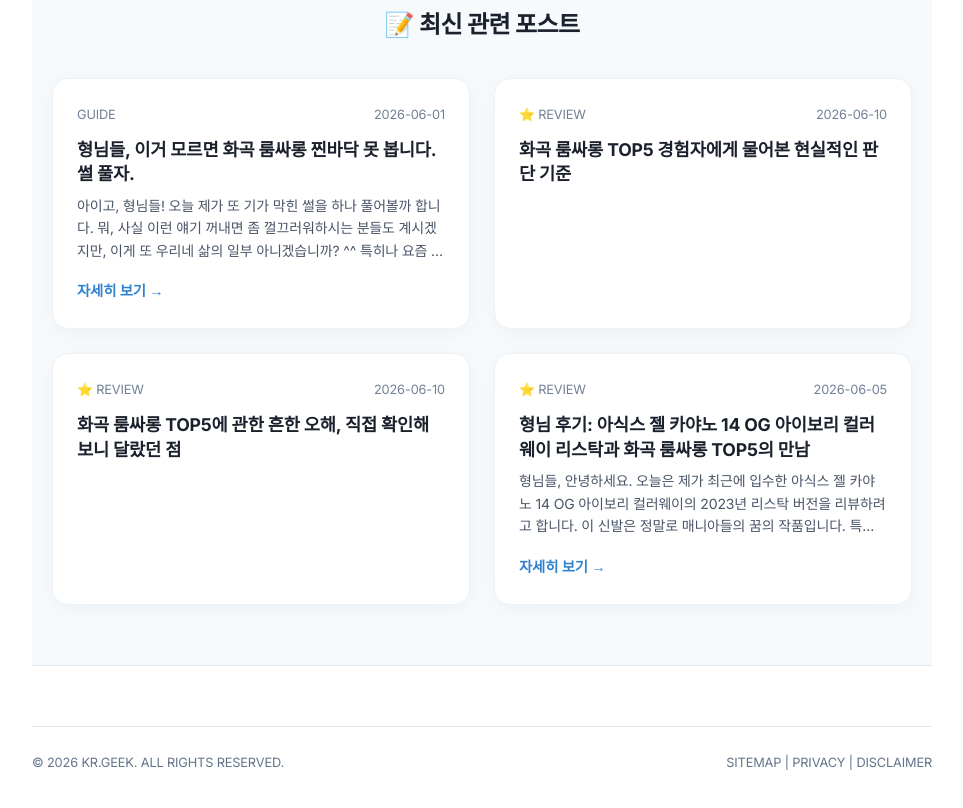
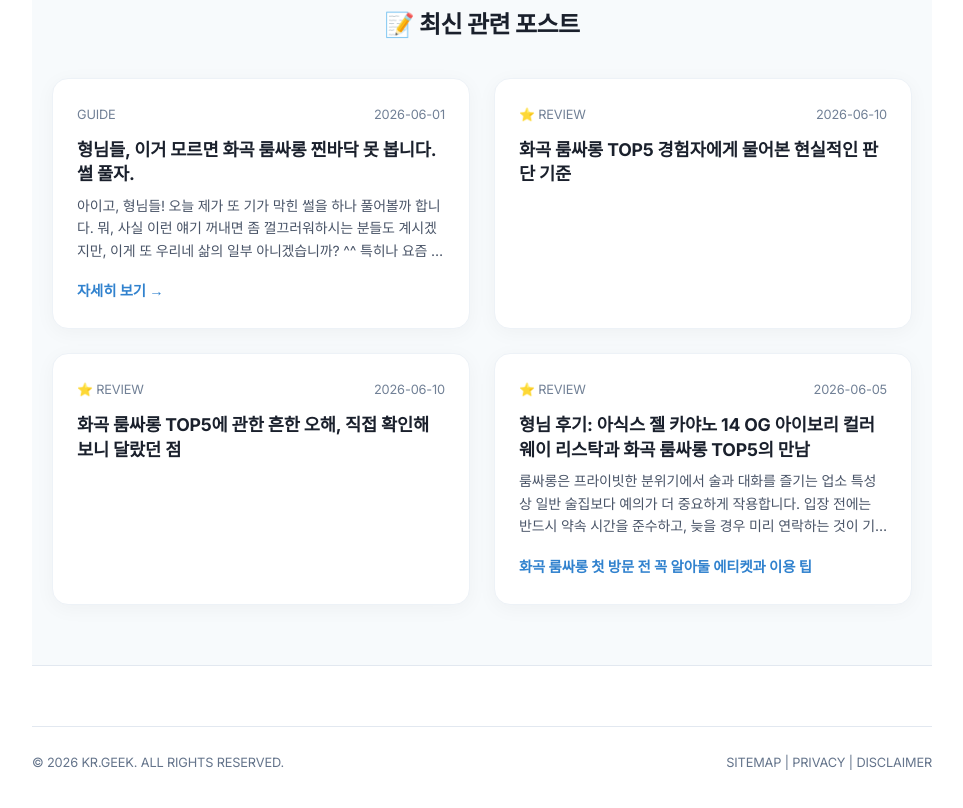
Before and after one commit to cosmos0111-cmyk/bp-t3b04-hg-room-top5-1, a plain HTML site: page index.html in a window 1280 px wide. Shown: the part 951-1759 px from the top of the page, without its empty margins (158-1121 px from the left). Drawn offline with Linux system fonts and the light colour scheme.

Commit message:
deploy: garbage-free snapshot 2026-09-02T14:55:10.451Z

```diff
--- a/index.html
+++ b/index.html
@@ -233,9 +233,9 @@
           <time datetime="2026-06-05">2026-06-05</time>
         </div>
         <h4 style="font-size:1.1rem;font-weight:700;color:#1a202c;margin-bottom:8px;line-height:1.4">형님 후기: 아식스 젤 카야노 14 OG 아이보리 컬러웨이 리스탁과 화곡 룸싸롱 TOP5의 만남</h4>
-        <p style="font-size:0.875rem;color:#4a5568;line-height:1.6;margin-bottom:16px;display:-webkit-box;-webkit-line-clamp:3;-webkit-box-orient:vertical;overflow:hidden;text-overflow:ellipsis">형님들, 안녕하세요. 오늘은 제가 최근에 입수한 아식스 젤 카야노 14 OG 아이보리 컬러웨이의 2023년 리스탁 버전을 리뷰하려고 합니다. 이 신발은 정말로 매니아들의 꿈의 작품입니다. 특히, 달라진 인솔 로고 프...</p>
+        <p style="font-size:0.875rem;color:#4a5568;line-height:1.6;margin-bottom:16px;display:-webkit-box;-webkit-line-clamp:3;-webkit-box-orient:vertical;overflow:hidden;text-overflow:ellipsis">룸싸롱은 프라이빗한 분위기에서 술과 대화를 즐기는 업소 특성상 일반 술집보다 예의가 더 중요하게 작용합니다. 입장 전에는 반드시 약속 시간을 준수하고, 늦을 경우 미리 연락하는 것이 기본입니다.</p>
       </div>
-      <a href="posts/review-001.html" style="align-self:flex-start;text-decoration:none;color:#3182ce;font-size:0.9rem;font-weight:600;transition:color 0.2s" onmouseover="this.style.color='#2b6cb0'" onmouseout="this.style.color='#3182ce'">자세히 보기 →</a>
+      <a href="posts/review-001.html" style="align-self:flex-start;text-decoration:none;color:#3182ce;font-size:0.9rem;font-weight:600;transition:color 0.2s" onmouseover="this.style.color='#2b6cb0'" onmouseout="this.style.color='#3182ce'">화곡 룸싸롱 첫 방문 전 꼭 알아둘 에티켓과 이용 팁</a>
     </article>
 
     </div>
```
